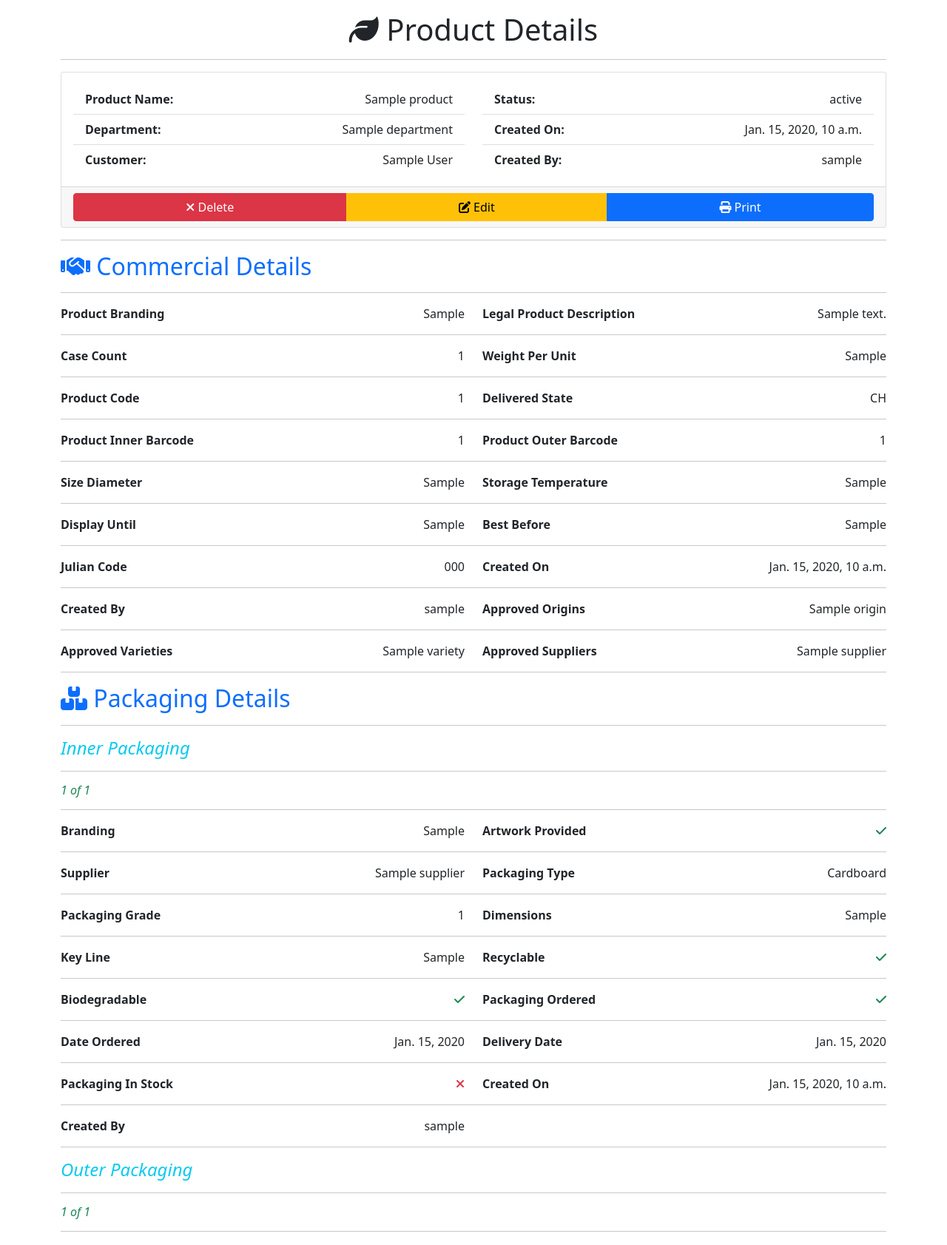
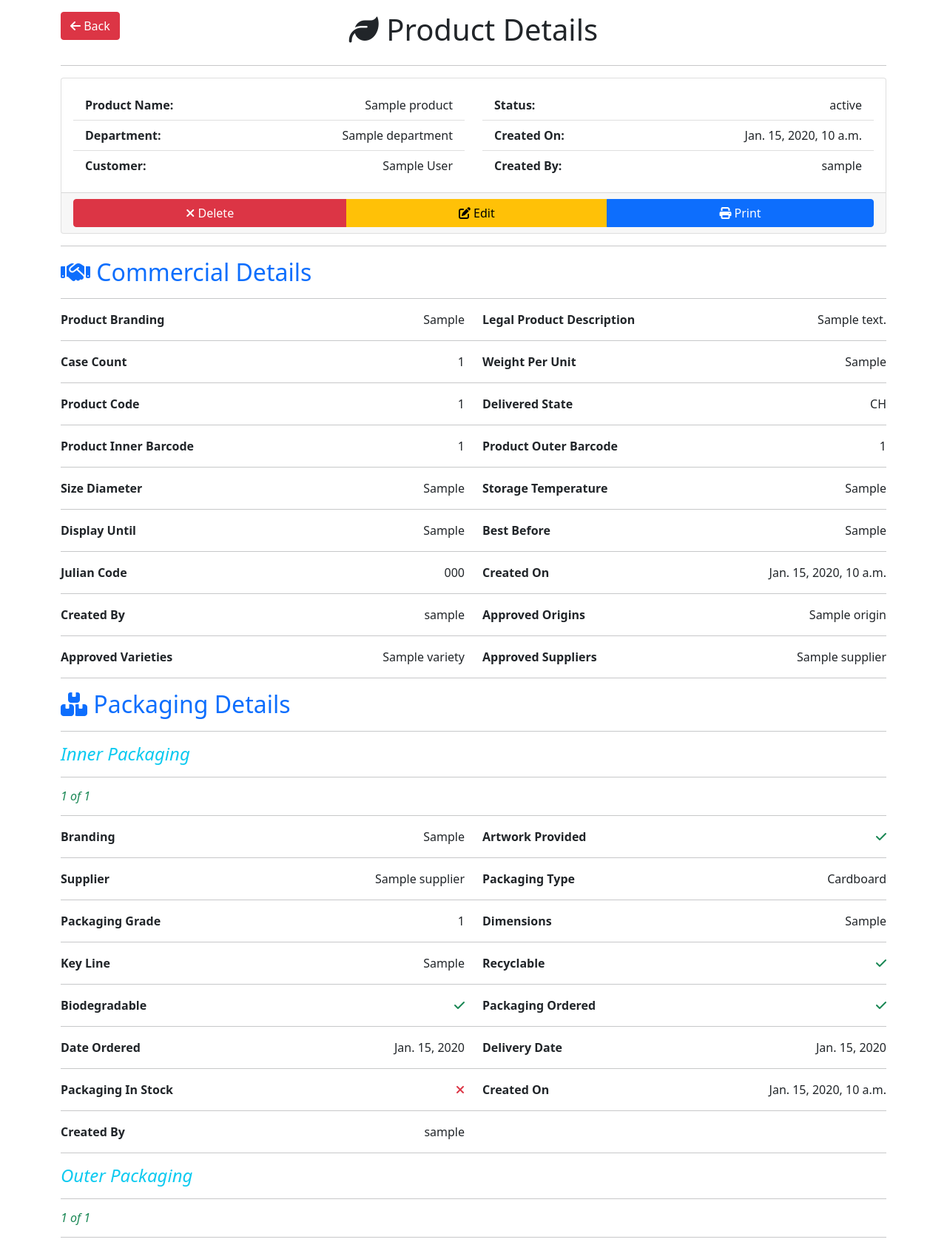
Before and after one commit to Meade-Farm-Group/product-app-flask, a Django app: page /products/1/ in a window 1280 px wide. Shown: the part 86-1769 px from the top of the page at 74% size. Run offline with Django 3.2, Linux system fonts and the light colour scheme; a user stored in the database is signed in; tables that the repository leaves empty hold one stand-in row (values such as "Sample post"); some libraries are stand-ins or nearby versions.

Commit message:
fix: add link and permissions to template

```diff
--- a/npd/products/templates/products/product_details.html
+++ b/npd/products/templates/products/product_details.html
@@ -2,9 +2,19 @@
 {% load lookup %}
 {% block content %}
 <div class="container">
+    <div class="row">
+        <div class="col-2">
+            <a href="{% url 'product_home' %}" class="btn btn-danger">
+                <i class="fas fa-arrow-left"></i> Back
+            </a>
+        </div>
+        <div class="col-8">
             <h1 class="text-center">
                 <i class="fas fa-leaf"></i> Product Details
             </h1>
+        </div>
+        <div class="col-2"></div>
+    </div>
     <hr>
     <div class="card">
         <div class="card-body">
@@ -14,12 +24,20 @@
         </div>
         <div class="card-footer">
             <div class="btn-group d-flex justify-content-center" role="group">
+                {% if not product.is_ready %}
+                    {% if perms.products.add_product %}
                         <a href="{% url 'delete_product' product.id %}" class="btn btn-danger">
                             <i class="fas fa-times"></i> Delete
                         </a>
+                    {% endif %}
                     <a href="{% url 'edit_navigation' product.id %}" class="btn btn-warning">
                         <i class="fas fa-edit"></i> Edit
                     </a>
+                {% elif product.is_ready and perms.products.add_product %}
+                    <a href="{% url 'reopen_product' product.id %}" class="btn btn-warning">
+                        <i class="fas fa-edit"></i> Reopen
+                    </a>
+                {% endif %}
                 <button class="btn btn-primary">
                     <i class="fas fa-print"></i> Print
                 </button>
```
Lines whose indentation alone changed are shown as unchanged.
